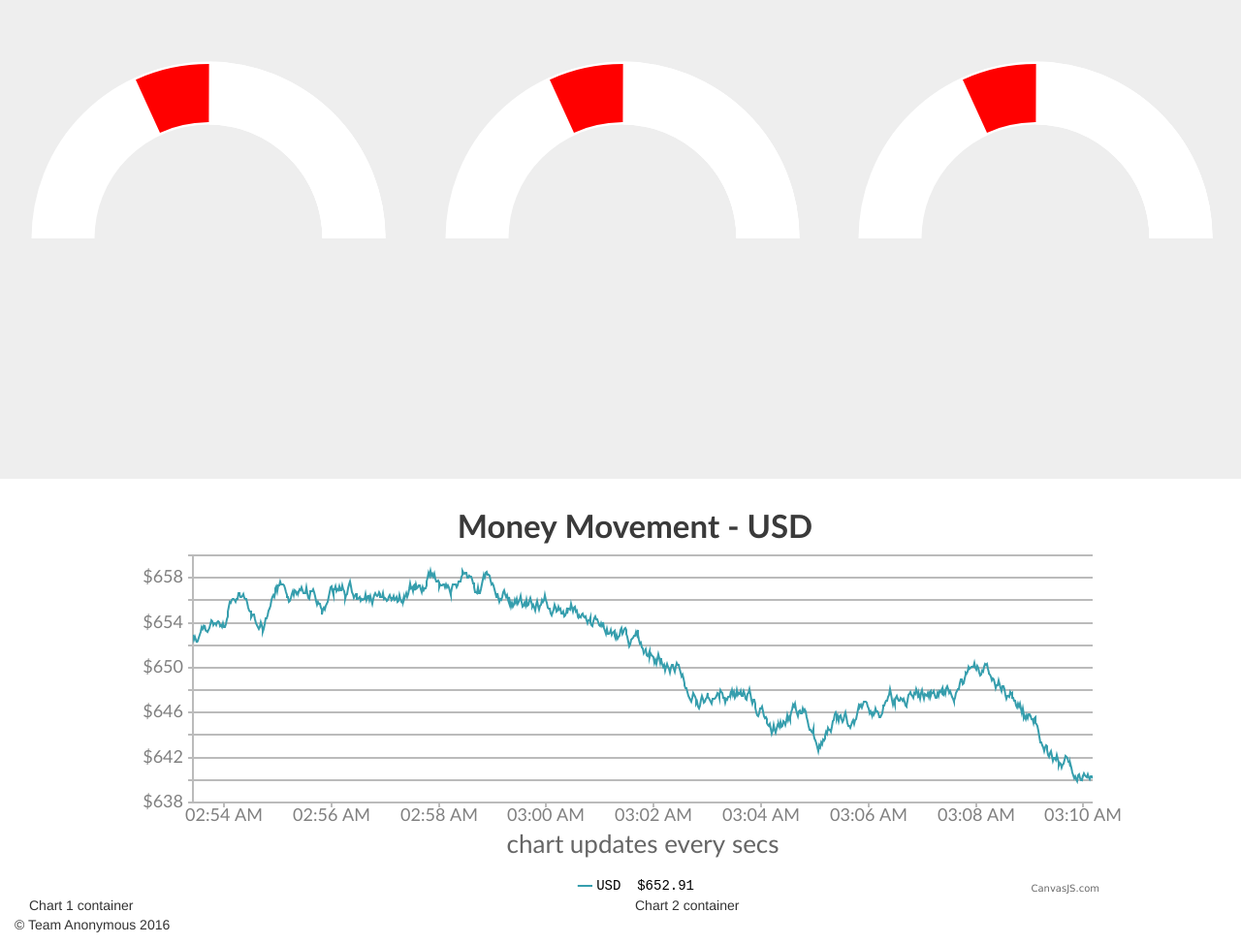
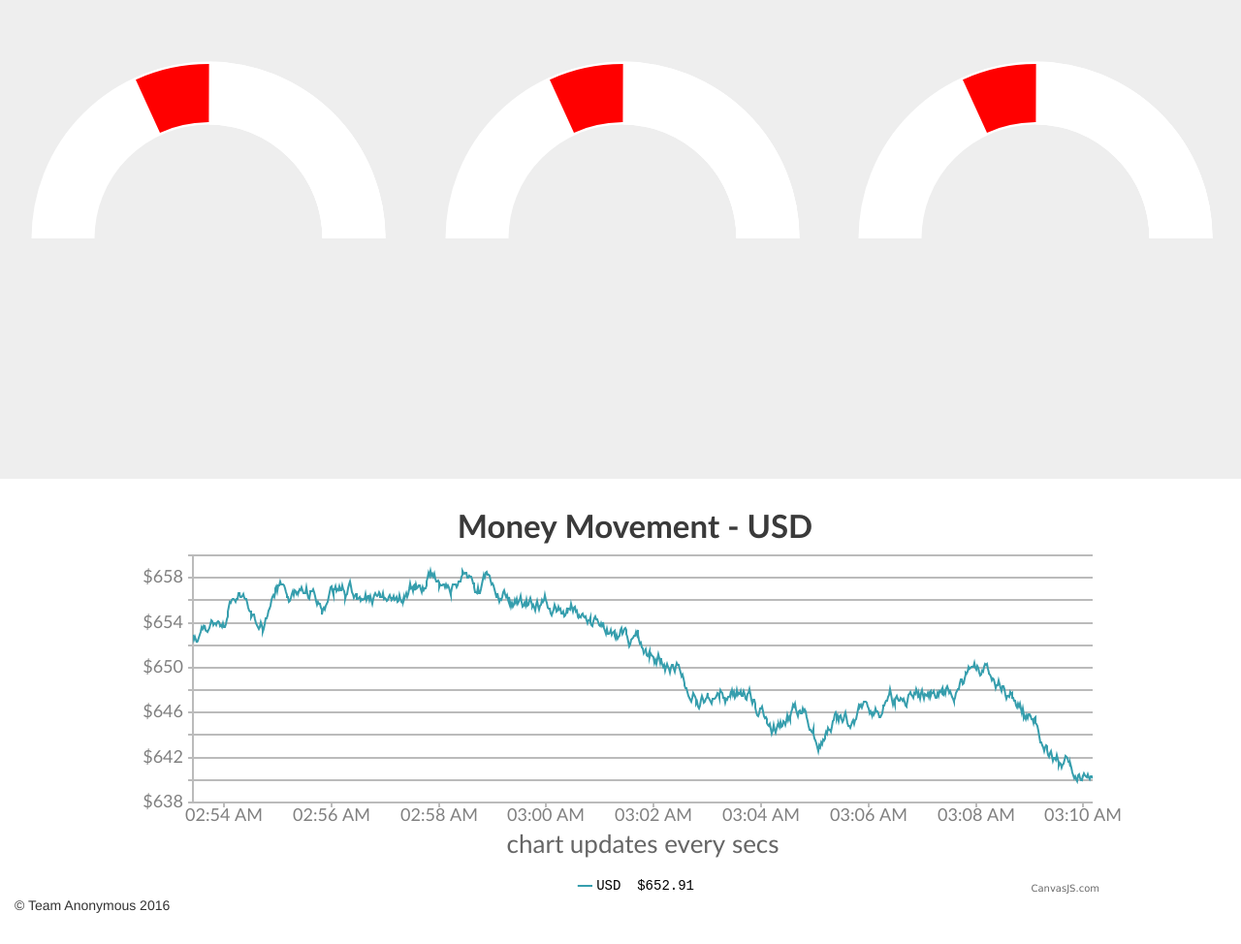
Before and after one commit to ballisticrealm83/M2Board, a plain HTML site: page index.html in a window 1280 px wide. Shown: the part 53-1027 px from the top of the page at 97% size. Drawn offline with nearby package versions, Linux system fonts and the light colour scheme.

Commit message:
Refactoring

```diff
--- a/index.html
+++ b/index.html
@@ -106,7 +106,7 @@
             setInterval(function () { updateChart() }, updateInterval);
         }
     </script>
-    <script type="text/javascript" src="/js/vendor/canvasjs.min.js"></script>
+    <script type="text/javascript" src="js/vendor/canvasjs.min.js"></script>
     <meta http-equiv="X-UA-Compatible" content="IE=edge,chrome=1">
     <title></title>
     <meta name="description" content="">
@@ -259,14 +259,6 @@
         </article>
     </article>
     <article id="dynamicChartContainer" class="col-md-12"></article>
-	<article id="chartContainer" class="col-md-12">
-		<article id="chart2" class="col-md-6">
-			Chart 1 container
-		</article>
-		<article id="chart2" class="col-md-6">
-			Chart 2 container
-		</article>
-	</article>
 
 	<footer class="col-md-12">
 		<p>&copy; Team Anonymous 2016</p>
```
